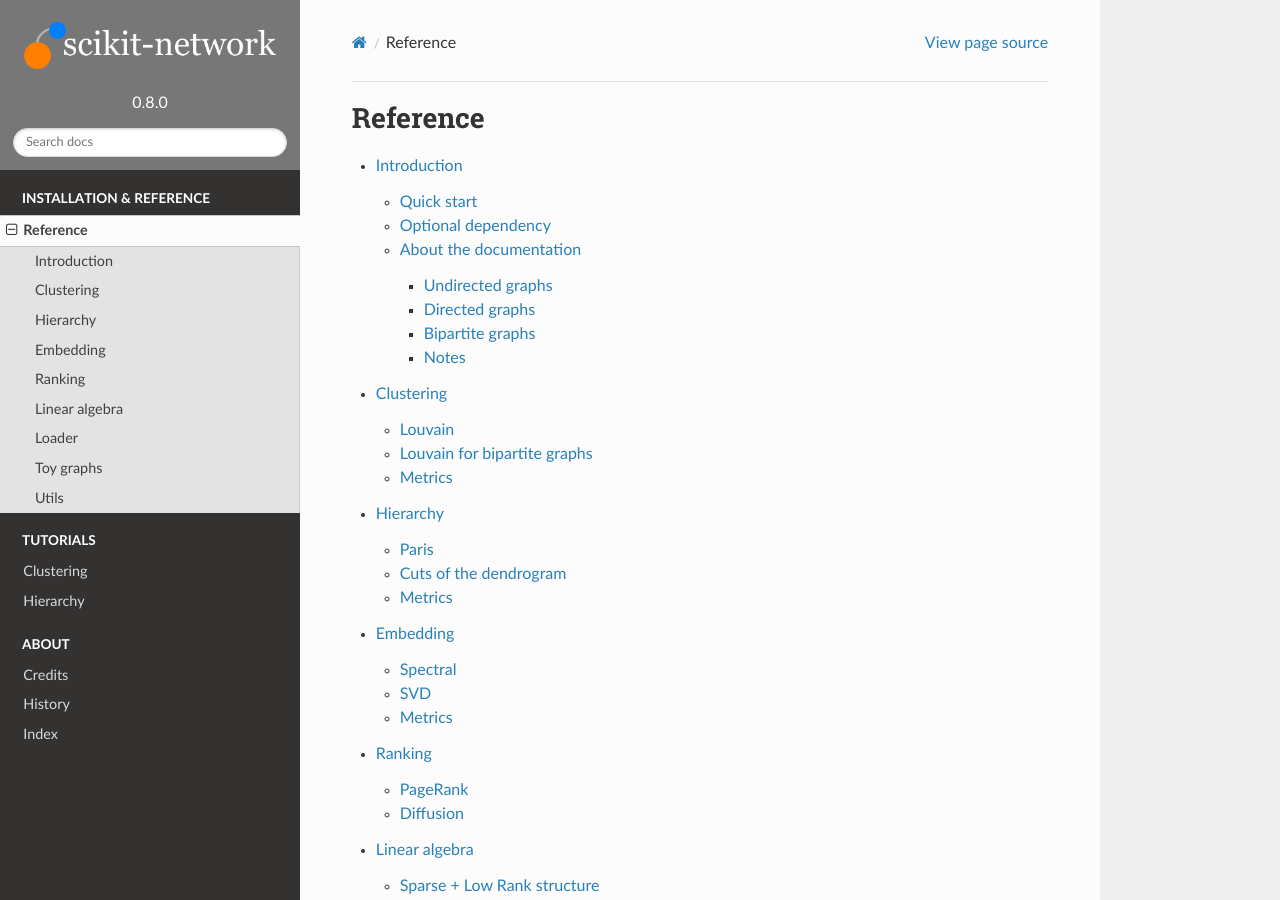
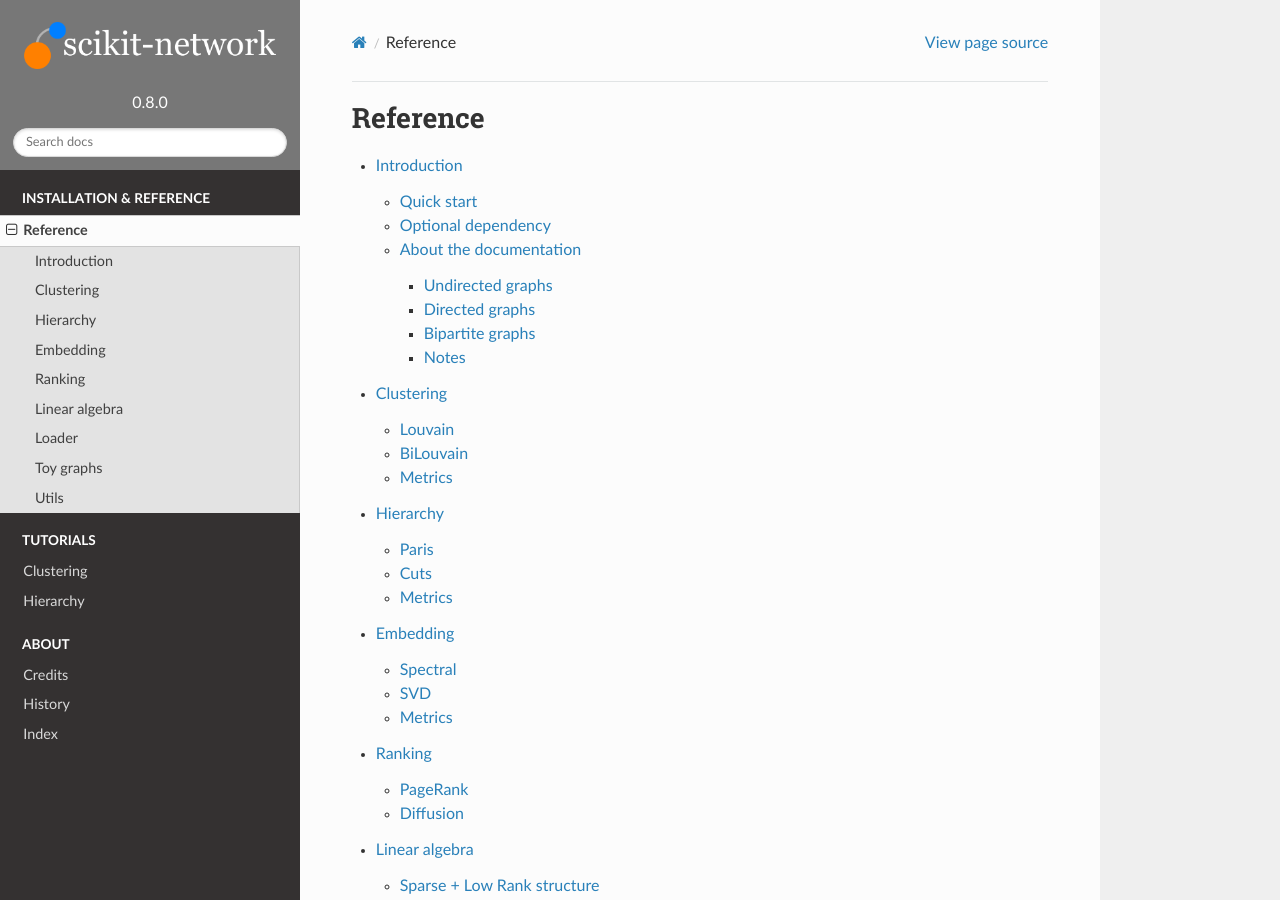
Before and after one commit to sknetwork-team/scikit-network, a Sphinx documentation site: the page built from docs/reference/index.rst, in a window 1280 px wide and 900 px high. Built offline with Sphinx 7.4.7 and the Read the Docs theme 2.0.0, drawn with Linux system fonts in a browser that asks for light colours; pages that are not in the unit, such as notebooks, are missing from menus; the version number is read from the project's files by our own code.

Commit message:
Doc index

```diff
--- a/docs/reference/clustering.rst
+++ b/docs/reference/clustering.rst
@@ -18,8 +18,8 @@ Louvain
     :members:
 
 
-Louvain for bipartite graphs
-----------------------------
+BiLouvain
+---------
 
 .. autoclass:: sknetwork.clustering.BiLouvain
     :members:
--- a/docs/reference/hierarchy.rst
+++ b/docs/reference/hierarchy.rst
@@ -20,8 +20,8 @@ Paris
     :members:
 
 
-Cuts of the dendrogram
-----------------------
+Cuts
+----
 .. autofunction:: sknetwork.hierarchy.straight_cut
 
 
```
